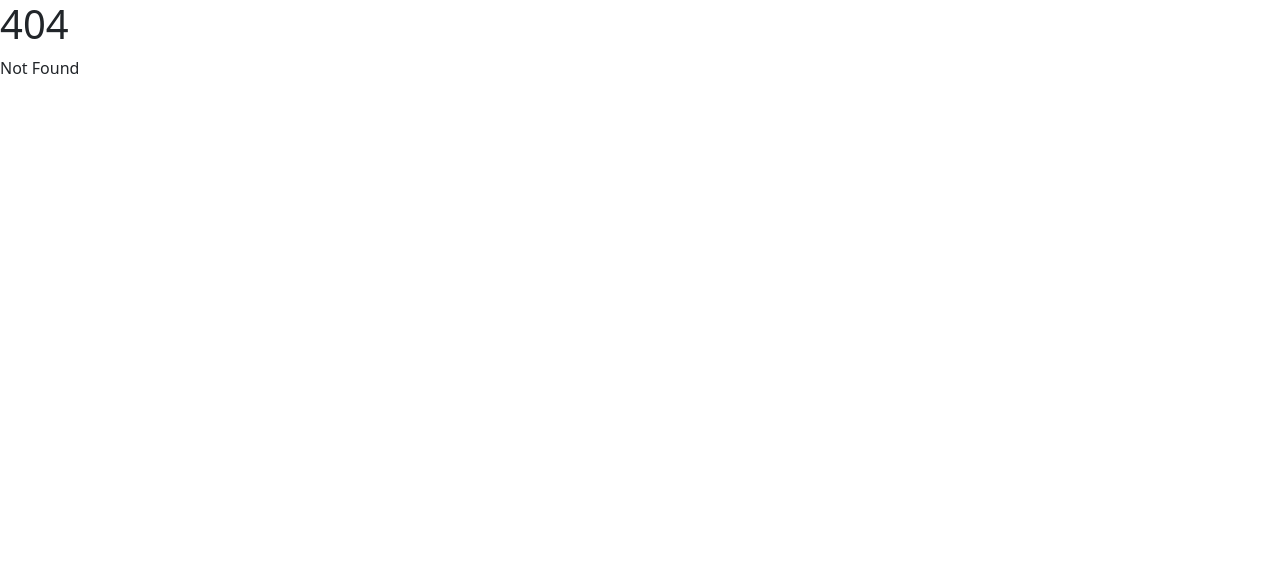
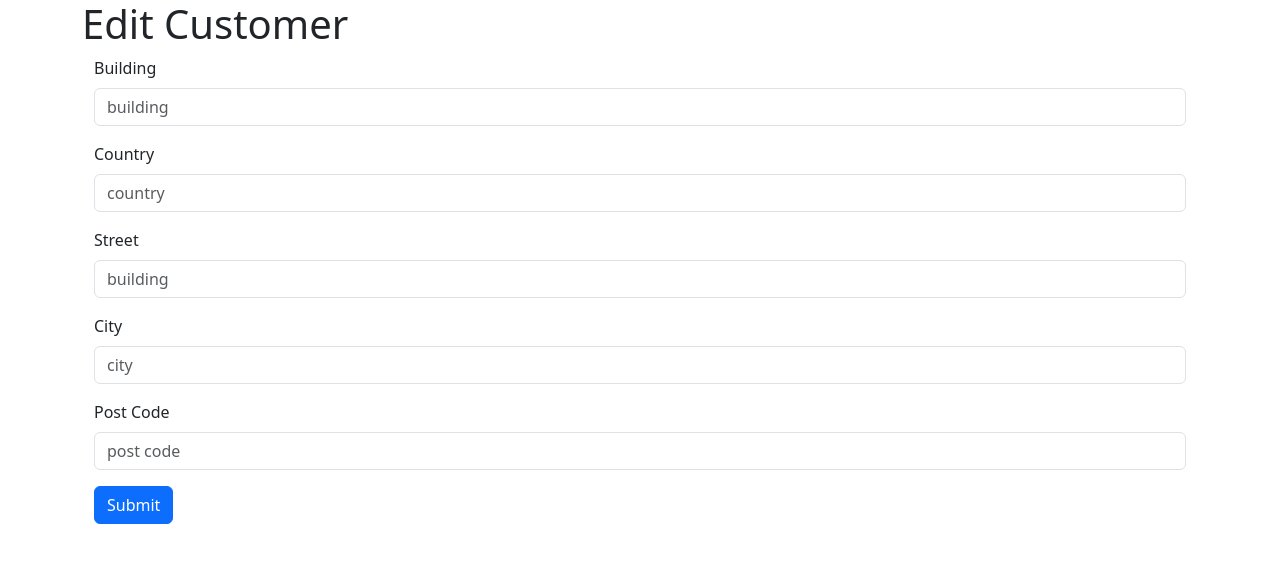
Before and after one commit to 3BRS/demo-api, a SvelteKit app in the folder svelteUi/: page /customerT2/1 in a window 1280 px wide. Before the commit this address had no page. Shown: the top 562 px of the page. Built offline with nearby package versions, Linux system fonts and the light colour scheme; no server answers.

Commit message:
Initial commit of Task-Adham_Kandeel

```diff
--- /dev/null
+++ b/svelteUi/src/components/EditFormT2.svelte
@@ -0,0 +1,71 @@
+<script lang="ts">
+	export let address: CustomerAddressType;
+</script>
+
+<div class=" container main-wrapper">
+	<div class="title">
+		<h1>Edit Customer</h1>
+	</div>
+	<div class=" container form-container">
+		<div class="row">
+			<form action="GET">
+				<div class="mb-3">
+					<label for="building" class="form-label">Building</label>
+					<input
+						type="text"
+						bind:value={address.building}
+						class="form-control"
+						id="building"
+						placeholder="building"
+					/>
+				</div>
+
+				<div class="mb-3">
+					<label for="country" class="form-label">Country</label>
+					<input
+						type="text"
+						class="form-control"
+						bind:value={address.country}
+						id="country"
+						placeholder="country"
+					/>
+				</div>
+				<div class="mb-3">
+					<label for="street" class="form-label">Street</label>
+					<input
+						type="text"
+						bind:value={address.street}
+						class="form-control"
+						id="street"
+						placeholder="building"
+					/>
+				</div>
+
+				<div class="mb-3">
+					<label for="city" class="form-label">City</label>
+					<input
+						type="text"
+						bind:value={address.city}
+						class="form-control"
+						id="city"
+						placeholder="city"
+					/>
+				</div>
+				<div class="mb-3">
+					<label for="postcode" class="form-label">Post Code</label>
+					<input
+						type="text"
+						class="form-control"
+						id="postcode"
+						placeholder="post code"
+						bind:value={address.postcode}
+					/>
+				</div>
+
+				<div class="submit-btn">
+					<button type="submit" class="btn btn-primary">Submit</button>
+				</div>
+			</form>
+		</div>
+	</div>
+</div>
--- a/svelteUi/src/routes/customer/create/+page.svelte
+++ b/svelteUi/src/routes/customer/create/+page.svelte
@@ -1,7 +1,7 @@
 <script>
 // @ts-nocheck
 
-	import Form from '$components/CreateForm.svelte';
+	import Form from '$components/CreateAndEditForm.svelte';
 	import PopUp from '$components/PopUp.svelte';
     import NavBar from '$components/NavBar.svelte';
 
--- /dev/null
+++ b/svelteUi/src/routes/customerT2/[id]/+page.svelte
@@ -0,0 +1,73 @@
+<script lang="ts">
+	import EditFormT2 from '$components/EditFormT2.svelte';
+	import { onMount } from 'svelte';
+
+
+    const customerUrl = `${import.meta.env.VITE_API_URL}/customers`;
+
+	const addressUrl = `${import.meta.env.VITE_API_URL}/addresses/2`;
+
+	export let dataCustomer: CustomerAddressType = {
+		building: '',
+		country: '',
+		street: '',
+		city: '',
+		postcode: ''
+	};
+
+	export let customer: CustomerType = {
+
+        "@id": "",
+        id : 0,
+        firstName: '',
+		lastName: '',
+		email: '',
+		phone: '',
+		dateOfBirth: '',
+		addressHome: {
+			building: '',
+			country: '',
+			street: '',
+			city: '',
+			postcode: ''
+		},
+		addressPostal: {
+			building: '',
+			country: '',
+			street: '',
+			city: '',
+			postcode: ''
+		},
+		addressBilling: {
+			building: '',
+			country: '',
+			street: '',
+			city: '',
+			postcode: ''
+		},
+		fullName: ''
+	};
+	/* firstName: string;
+	lastName: string;
+	email: string;
+	phone: string;
+	dateOfBirth: string;
+	addressHome?: CustomerAddressType;
+	addressPostal?: CustomerAddressType;
+	addressBilling?: CustomerAddressType;
+	fullName: string; */
+
+	onMount(async () => {
+		dataCustomer = await fetch(addressUrl).then((x) => x.json());
+		console.log(dataCustomer);
+
+
+        customer = await fetch(customerUrl).then((x)=>x.json());
+        console.log(customer)
+
+	});
+</script>
+
+<div>
+	<EditFormT2 address={dataCustomer} />
+</div>
```
